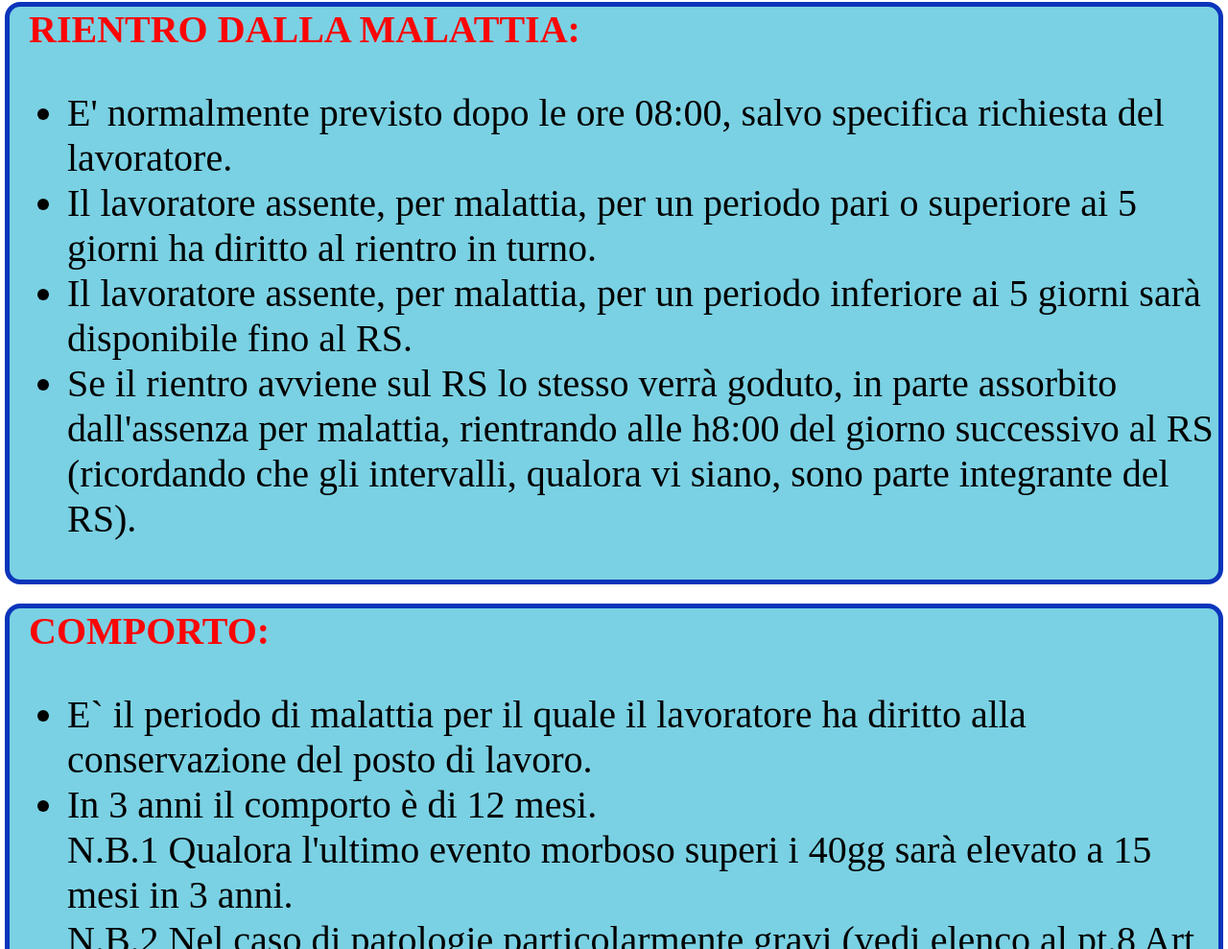
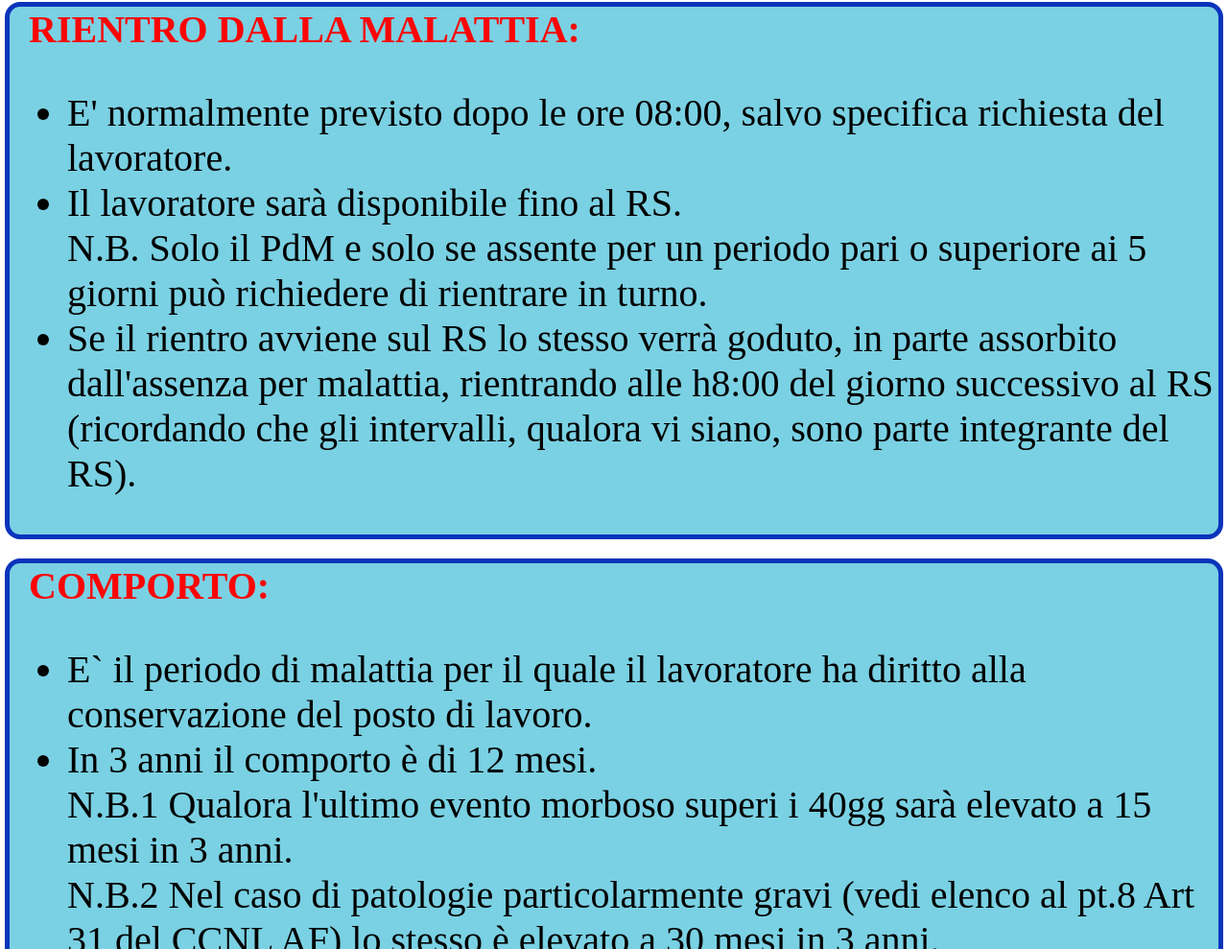
Before and after one commit to ErLions94/filtCGIL, a plain HTML site: page malattia.html in a window 1280 px wide. Shown: the part 1131-2120 px from the top of the page at 96% size. Drawn offline with Linux system fonts and the light colour scheme; a script that the page names is missing.

Commit message:
Update malattia.html

```diff
--- a/malattia.html
+++ b/malattia.html
@@ -46,8 +46,7 @@
             <text><strong><red>RIENTRO DALLA MALATTIA:<br></red></strong></text>
             <ul>
                <li><text>E' normalmente previsto dopo le ore 08:00, salvo specifica richiesta del lavoratore.</text></li>
-               <li><text>Il lavoratore assente, per malattia, per un periodo pari o superiore ai 5 giorni ha diritto al rientro in turno.</text></li>
-               <li><text>Il lavoratore assente, per malattia, per un periodo inferiore ai 5 giorni sarà disponibile fino al RS.</text></li>
+               <li><text>Il lavoratore sarà disponibile fino al RS.<br>N.B. Solo il PdM e solo se assente per un periodo pari o superiore ai 5 giorni può richiedere di rientrare in turno.</text></li>
                <li><text>Se il rientro avviene sul RS lo stesso verrà goduto, in parte assorbito dall'assenza per malattia, rientrando alle h8:00 del giorno successivo al RS (ricordando che gli intervalli, qualora vi siano, sono parte integrante del RS).</text></li>
             </ul>
            </div>
```
